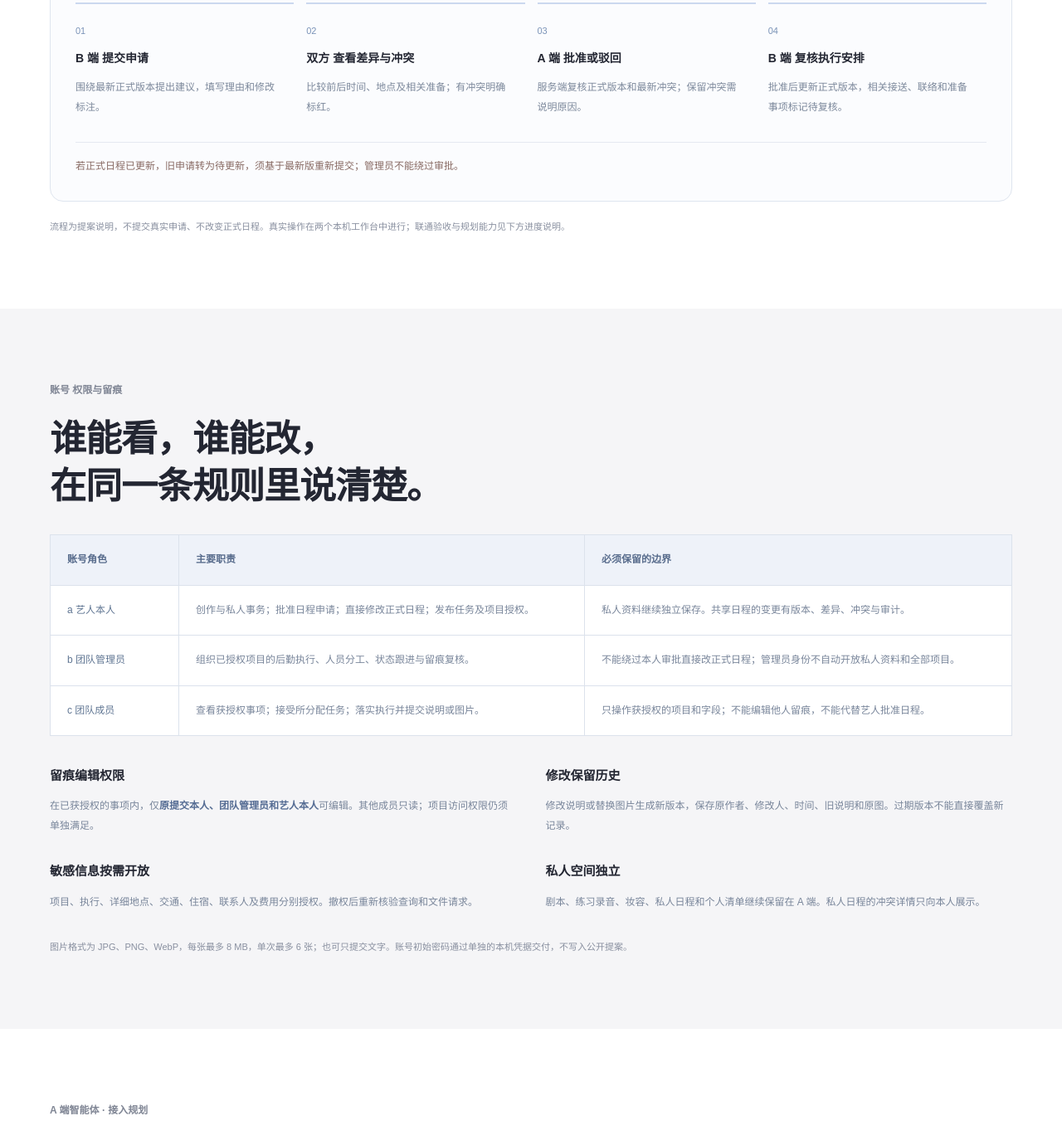
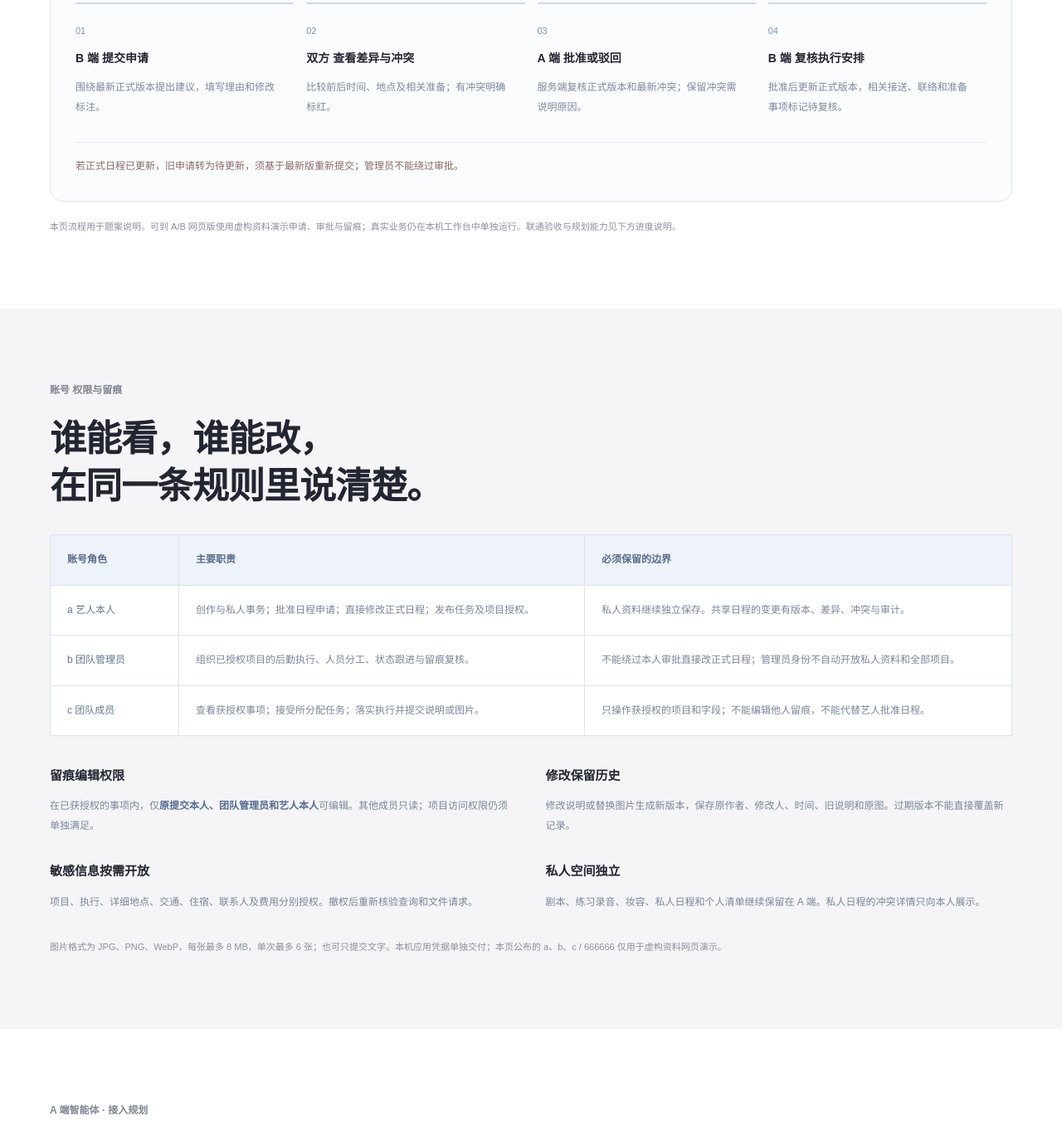
Before and after one commit to kelen1421/actor-studio-proposal, a plain HTML site: page index.html in a window 1280 px wide. Shown: the part 8214-9565 px from the top of the page at 83% size. Drawn offline with Linux system fonts and the light colour scheme.

Commit message:
校正题案中网页演示与本机使用范围说明
明确公开演示账号仅供虚构资料使用，并说明网页版可演示申请、审批和留痕；同步题案校验值。

```diff
--- a/index.html
+++ b/index.html
@@ -31,7 +31,7 @@
 <button role="tab" id="abp-tab-task" data-abp-flow="task" aria-selected="false" aria-controls="abp-flow-panel" tabindex="-1">任务发布与留痕</button>
 </div>
 <div id="abp-flow-panel" class="abp-flow-panel" role="tabpanel" aria-labelledby="abp-tab-request" tabindex="0"></div>
-<p class="p-caption">流程为提案说明，不提交真实申请、不改变正式日程。真实操作在两个本机工作台中进行；联通验收与规划能力见下方进度说明。</p>
+<p class="p-caption">本页流程用于题案说明。可到 A/B 网页版使用虚构资料演示申请、审批与留痕；真实业务仍在本机工作台中单独运行。联通验收与规划能力见下方进度说明。</p>
 </div></section>
 <section class="p-section p-soft abp-section" id="ab-permissions"><div class="p-wrap">
 <p class="p-eyebrow">账号 权限与留痕</p><h2>谁能看，谁能改，<br>在同一条规则里说清楚。</h2>
@@ -44,7 +44,7 @@
 <article><h3>修改保留历史</h3><p>修改说明或替换图片生成新版本，保存原作者、修改人、时间、旧说明和原图。过期版本不能直接覆盖新记录。</p></article>
 <article><h3>敏感信息按需开放</h3><p>项目、执行、详细地点、交通、住宿、联系人及费用分别授权。撤权后重新核验查询和文件请求。</p></article>
 <article><h3>私人空间独立</h3><p>剧本、练习录音、妆容、私人日程和个人清单继续保留在 A 端。私人日程的冲突详情只向本人展示。</p></article></div>
-<p class="p-caption">图片格式为 JPG、PNG、WebP，每张最多 8 MB，单次最多 6 张；也可只提交文字。账号初始密码通过单独的本机凭据交付，不写入公开提案。</p>
+<p class="p-caption">图片格式为 JPG、PNG、WebP，每张最多 8 MB，单次最多 6 张；也可只提交文字。本机应用凭据单独交付；本页公布的 a、b、c / 666666 仅用于虚构资料网页演示。</p>
 </div></section>
 <!-- AB CONSOLIDATION END -->
 
```
Also changed, not shown: CHECKSUMS.txt.
